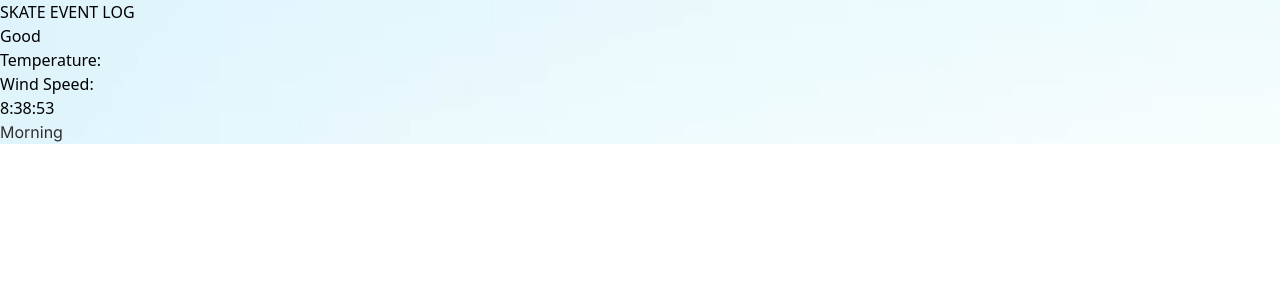
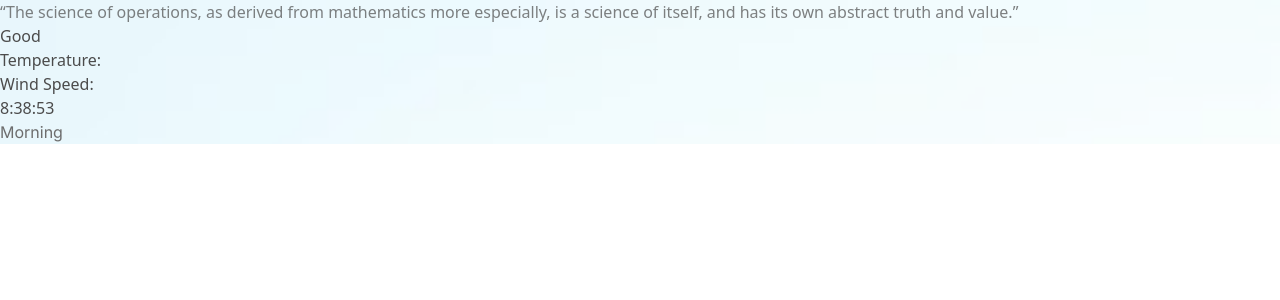
Before and after one commit to alexJSanchez/skaterapp, a React (Vite) app: page / in a window 1280 px wide. Shown: the top 300 px of the page. Built offline with nearby package versions, Linux system fonts and the light colour scheme; no server answers.

Commit message:
adding css

```diff
--- a/src/App.jsx
+++ b/src/App.jsx
@@ -1,6 +1,5 @@
 import { useState, useEffect } from "react";
 
-import "./App.css";
 function App() {
 	const [weather, setWeather] = useState({});
 	const [city, setCity] = useState("");
@@ -60,8 +59,12 @@ function App() {
 
 	return (
 		<>
-			<div className="bg-[url('./assets/mobile/bg-image-daytime.jpg')] bg-cover ">
-				<h1>SKATE EVENT LOG</h1>
+			<div className="bg-[url('./assets/mobile/bg-image-daytime.jpg')] bg-cover opacity-70 ">
+				<p className="opacity-70">
+					“The science of operations, as derived from mathematics more
+					especially, is a science of itself, and has its own abstract truth and
+					value.”
+				</p>
 				<img></img>
 				<h2>Good</h2>
 				<p>{city}</p>
```
